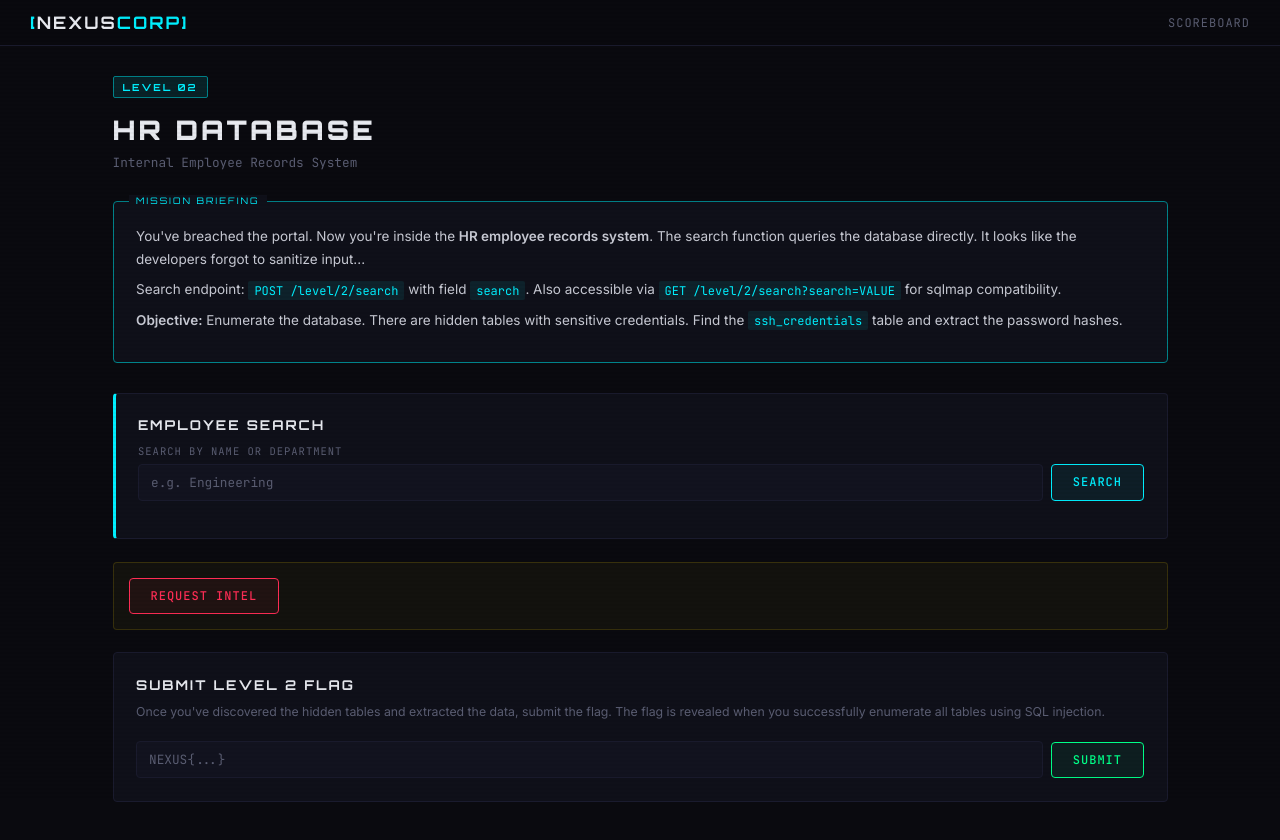
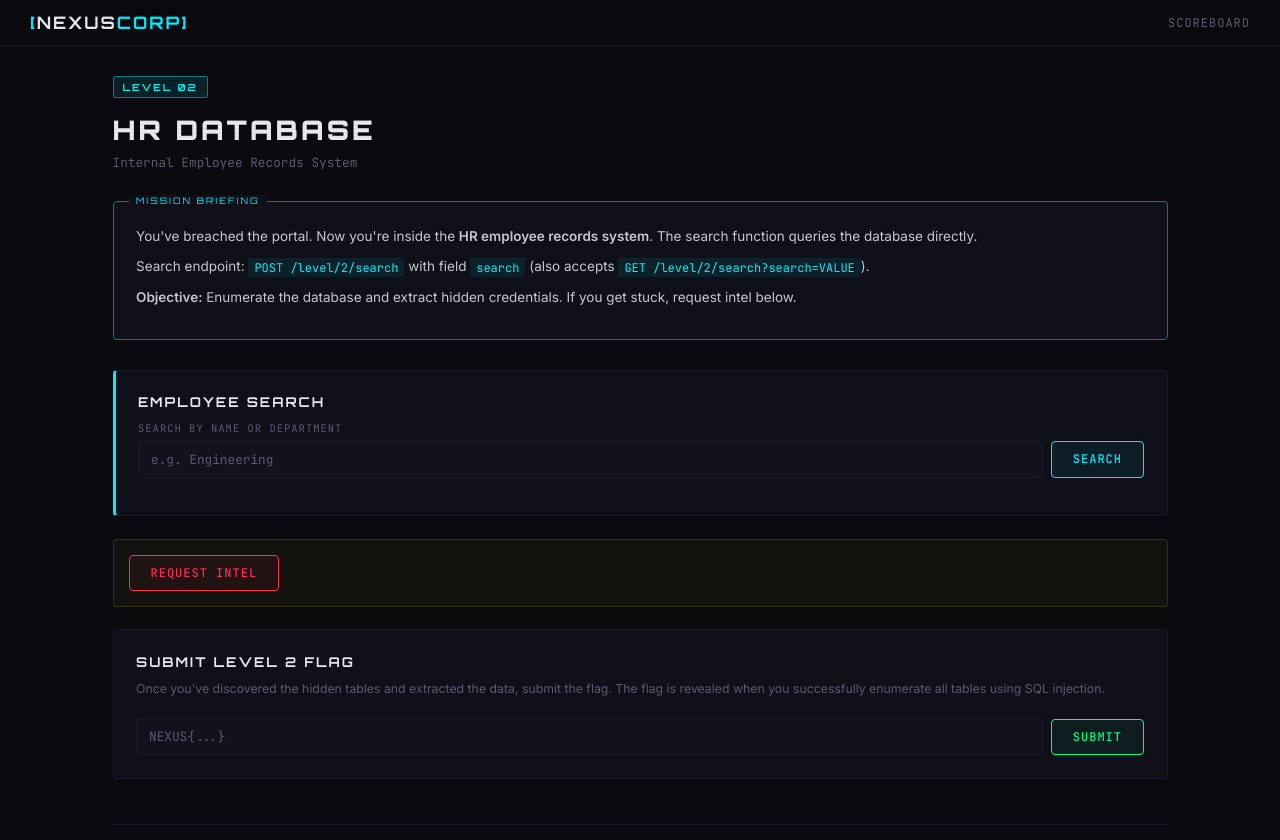
Before and after one commit to DarthMayan/NexusCorp_CTF, a Flask app: page /level/2/search in a window 1280 px wide. Shown: the top 840 px of the page. Run offline with Flask 3, Linux system fonts and the light colour scheme; data comes from the database, SQL or seed files in the repository; both versions use the stored data as it was after the commit.

Commit message:
fix(level2): drop/recreate hr_employees to prevent duplicate rows; simplify briefing
- Fixed seed bug — DROP+recreate ensures exactly 12 employees on each restart
- Briefing now describes challenge without revealing the vulnerability
- Updated hints to include --delay flag needed for ngrok

```diff
--- a/app/main.py
+++ b/app/main.py
@@ -181,8 +181,9 @@ def init_databases():
             pass
 
     # Level 2: Internal HR database (SQL injection target)
+    c.execute("DROP TABLE IF EXISTS hr_employees")
     c.execute("""
-        CREATE TABLE IF NOT EXISTS hr_employees (
+        CREATE TABLE hr_employees (
             id INTEGER PRIMARY KEY AUTOINCREMENT,
             emp_id TEXT,
             full_name TEXT,
@@ -208,10 +209,7 @@ def init_databases():
         ("NX-1012", "Kevin Tanaka",     "Sys Admin",              125000, "IT",         "2019-04-18"),
     ]
     for emp in hr_data:
-        try:
-            c.execute("INSERT INTO hr_employees VALUES (NULL,?,?,?,?,?,?)", emp)
-        except sqlite3.IntegrityError:
-            pass
+        c.execute("INSERT INTO hr_employees VALUES (NULL,?,?,?,?,?,?)", emp)
 
     # SECRET table hidden in the DB – players discover it via SQLi
     c.execute("DROP TABLE IF EXISTS ssh_credentials")
@@ -1090,9 +1088,9 @@ HINTS = {
     ],
     2: [
         "The search field doesn't sanitize input. Classic SQL injection territory.",
-        "Try: ' OR 1=1 -- to see all employees.",
-        "Use sqlmap to enumerate tables. There's more than just hr_employees...",
-        "sqlmap -u '<url>' --data='search=test' --dbs --tables",
+        "Try entering: ' OR 1=1 -- in the search box to see what happens.",
+        "There are more tables than what's visible. Use a tool to enumerate the full schema.",
+        "sqlmap -u 'TARGET/level/2/search?search=test' --dbms=sqlite --delay=2 --tables --batch",
     ],
     3: [
         "You found hashes in the ssh_credentials table. Identify the hash type first.",
--- a/app/templates/levels/level2.html
+++ b/app/templates/levels/level2.html
@@ -11,15 +11,15 @@
 <div class="briefing">
     <p>
         You've breached the portal. Now you're inside the <strong>HR employee records system</strong>.
-        The search function queries the database directly. It looks like the developers forgot to sanitize input...
+        The search function queries the database directly.
     </p>
     <p>
-        Search endpoint: <code>POST /level/2/search</code> with field <code>search</code>.
-        Also accessible via <code>GET /level/2/search?search=VALUE</code> for sqlmap compatibility.
+        Search endpoint: <code>POST /level/2/search</code> with field <code>search</code>
+        (also accepts <code>GET /level/2/search?search=VALUE</code>).
     </p>
     <p>
-        <strong>Objective:</strong> Enumerate the database. There are hidden tables with sensitive credentials.
-        Find the <code>ssh_credentials</code> table and extract the password hashes.
+        <strong>Objective:</strong> Enumerate the database and extract hidden credentials.
+        If you get stuck, request intel below.
     </p>
 </div>
 
```
Also changed, not shown: data/nexus_vulnerable.db.
